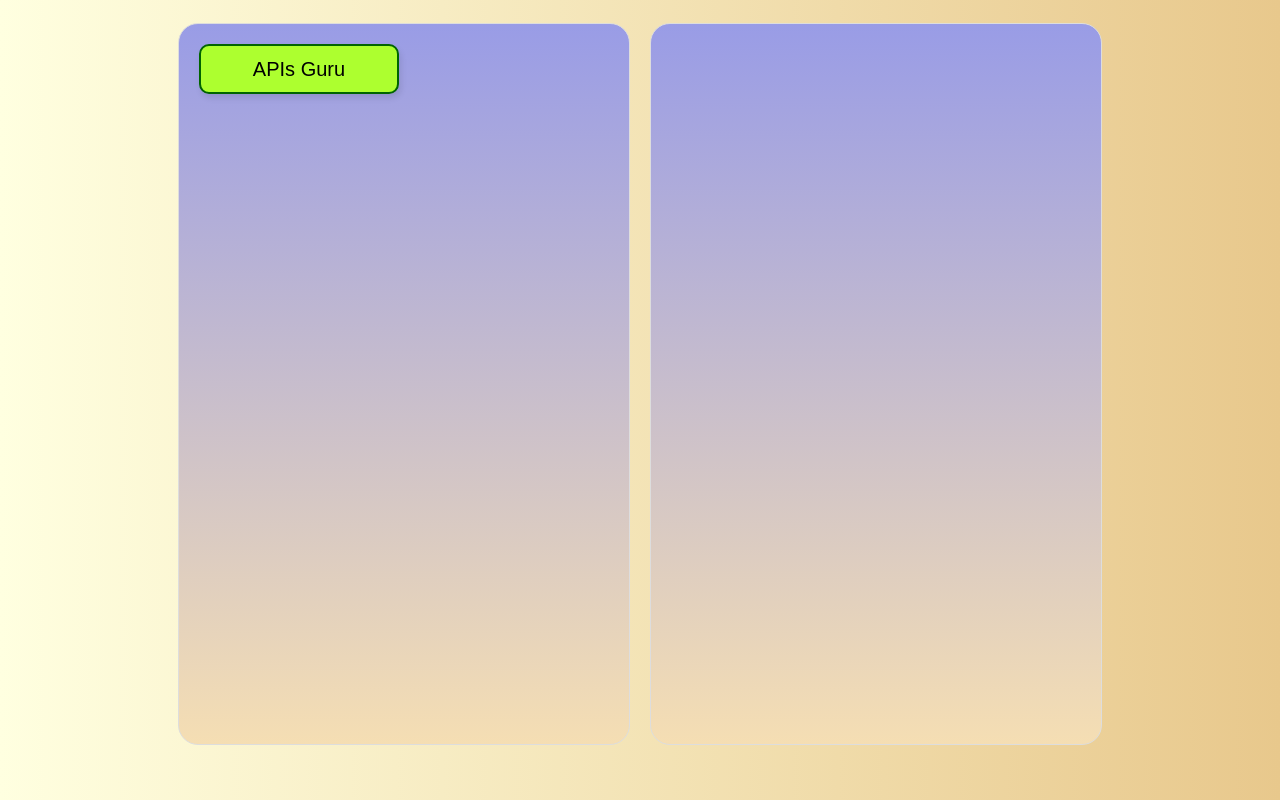
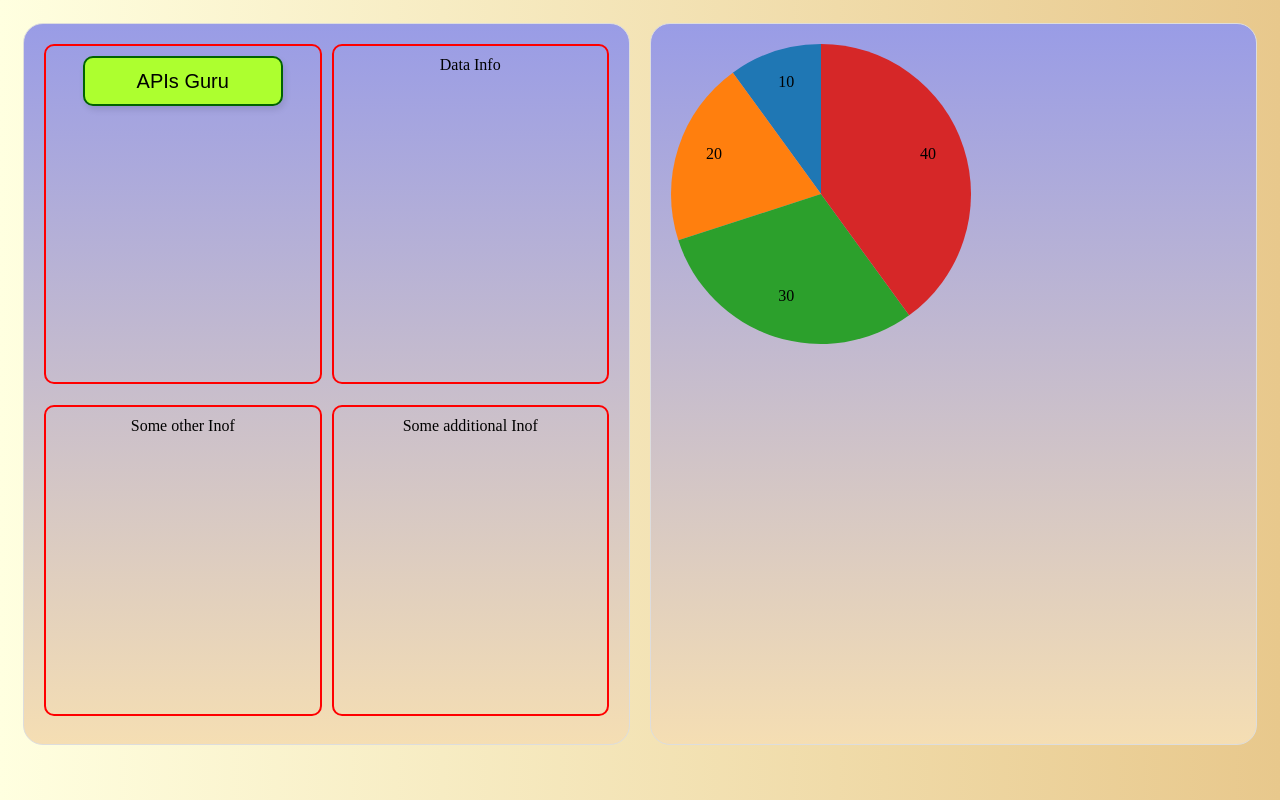
Before and after one commit to HtetNaing7393/APIPlay, a Flask app: page / in a window 1280 px wide. Run offline with Flask 3, Linux system fonts and the light colour scheme; parts of the project's set-up code (start-up, migrations or seed data) failed here and were passed over.

Commit message:
CSS, HTML update

```diff
--- a/static/js/chart.js
+++ b/static/js/chart.js
@@ -1,9 +1,10 @@
-const width = 500;
-const height = 500;
+
+const width = 300;
+const height = 300;
 const radius = Math.min(width, height) / 2;
 
 // Test data
-const data = [10, 20, 30, 40];
+let input = [10, 20, 30, 40];
 
 
 const svg = d3.select("svg")
@@ -17,6 +18,8 @@
 const arc = d3.arc()
     .innerRadius(0)
     .outerRadius(radius)
+
+function render(data) {
 
     const arcs = svg.selectAll("arc")
         .data(pie(data)) // My own data will come here
@@ -40,6 +43,16 @@
         })
         .attr("text-anchor", "middle")
         .text(function (d, i) { return data[i]; });
+}
+
+
+function update_render(new_input) {
+    render(new_input);
+}
+
+render(input);
+
+
 
 
 // Test button for selenium
--- a/static/js/get_data.js
+++ b/static/js/get_data.js
@@ -5,9 +5,10 @@
     fetch("/button-click", {
         method: "POST"
     })
-        .then(response => response.text())
+        .then(response => response.json())
         .then(data => {
-            document.getElementById("result").innerText = data;
+            const array_data = data;
+            update = update_render(data);
             button.disabled = false;
         });
 }
--- a/templates/home.html
+++ b/templates/home.html
@@ -6,7 +6,7 @@
     <meta name="viewport" content="width=device-width, initial-scale=1.0">
     <link rel="stylesheet" href="{{ url_for('static', filename='css/styles.css') }}">
     <title>API analysis page</title>
-    </head>
+</head>
 
 <body>
     <!-- <form action="/" method="POST">
@@ -15,9 +15,18 @@
     </form> -->
     <div class="grid-container">
         <div class="grid-item">
-            <button id="analyze" onclick="callFunction()">APIs Guru</button>
+            <div class = "sub-grid-item">
+                <div><button id="analyze" type="button" onclick="callFunction()">APIs Guru</button></div>
+            </div>
+            <div class="sub-grid-item">Data Info</div>
+            <div class="sub-grid-item"> Some other Inof</div>
+            <div class="sub-grid-item"> Some additional Inof</div>
         </div>
-        <div id="result" class="grid-item"></div>
+        <div class="grid-item">
+            <div>
+                <svg width="300" height="300"></svg>
+            </div>
+        </div>
     </div>
     <script src="https://d3js.org/d3.v6.min.js"></script>
     <script type="text/javascript" src="{{ url_for('static', filename='js/get_data.js') }}"></script>
--- a/utilities/functions.py
+++ b/utilities/functions.py
@@ -210,7 +210,9 @@
 # list to house api endpoints
 api_endpoints = []
 
-version_info = [0, 0, 0]
+version_info = []
+
+version_data = [0, 0, 0]
 
 versions_count = {
     "total": 0,
@@ -264,7 +266,7 @@
     response = requests.get(link)
     item = response.json()
     links_list = []
-    count = 1000000
+    count = 10
 
     # access the json object to locate "versions" header and the "swaggerURL" header
     for key, value in item.items():
@@ -362,10 +364,10 @@
 
     for l in api_endpoints:
         if locate_version(l):
-            version_info[0] += 1
+            version_data[0] += 1
         else:
-            version_info[1] += 1
-        version_info[2] += 1
+            version_data[1] += 1
+        version_data[2] += 1
 
 
 def locate_version(link):
@@ -393,7 +395,7 @@
     links = get_links(url)
     asyncio.run(get_all_data(links))
     extract_version_location()
-    return version_info
+    return version_data
 
 
 ##### Functions for printing information #####
```
Lines whose indentation alone changed are shown as unchanged.
